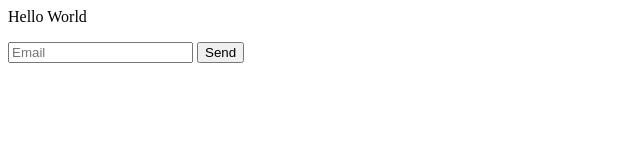
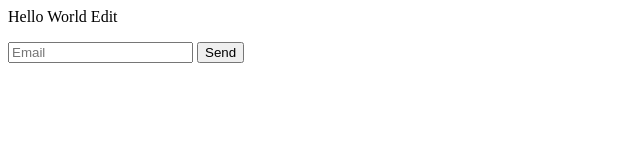
Before and after one commit to designquarter/designquarter.github.io, a plain HTML site: page index.html in a window 1280 px wide. Shown: the full height of the page, 0-640 px from the left. Drawn offline with Linux system fonts and the light colour scheme; no server answers.

Commit message:
Update index.html

```diff
--- a/index.html
+++ b/index.html
@@ -39,7 +39,7 @@
 
 <body>
 
-<p>Hello World</p>
+<p>Hello World Edit</p>
 
 <form name="submit-to-google-sheet">
     <input name="email" type="email" placeholder="Email" required>
```
